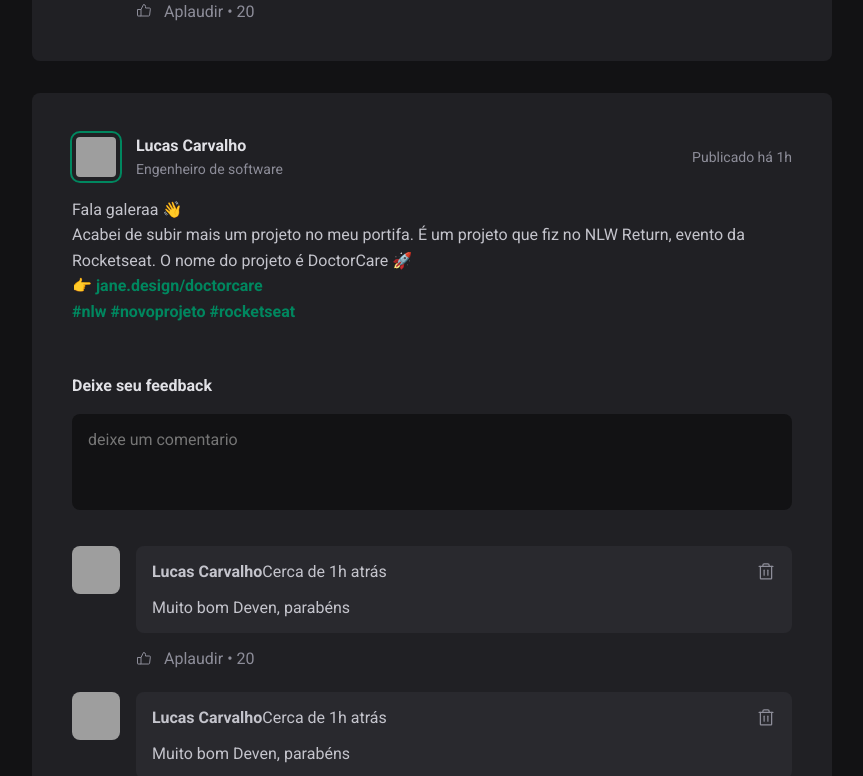
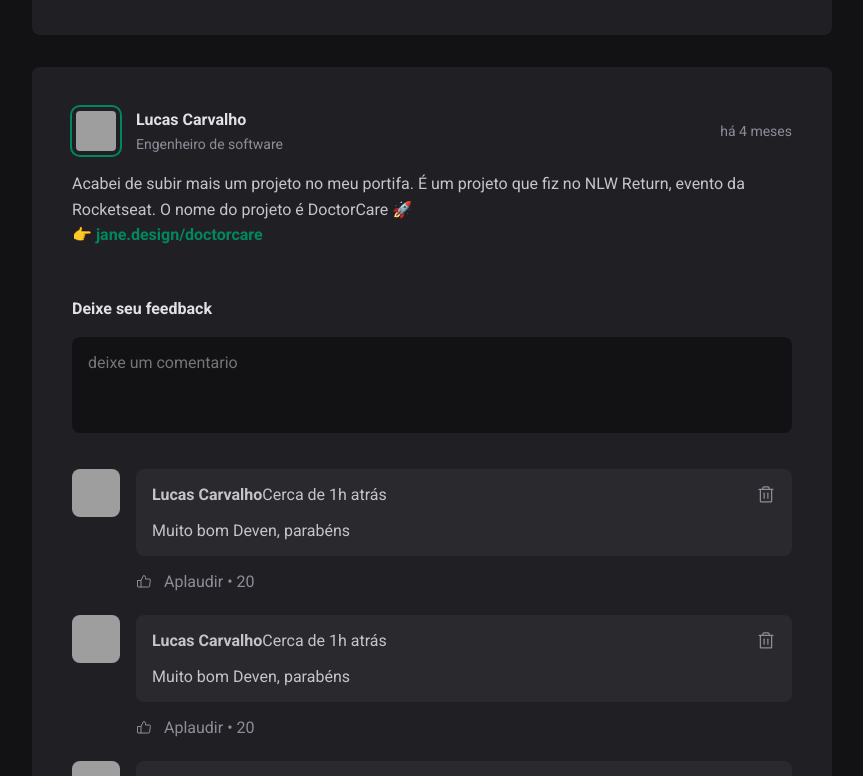
Before and after one commit to lucasC-deOliveira/Ignite-React-Chapter1-2022, a React (Vite) app: page / in a window 1280 px wide. Shown: the part 940-1716 px from the top of the page, without its empty margins (352-1215 px from the left). Built offline with nearby package versions, Linux system fonts and the light colour scheme; grey boxes are pictures that could not be loaded.

Commit message:
Propriedades do Post

```diff
--- a/package.json
+++ b/package.json
@@ -8,6 +8,7 @@
     "preview": "vite preview"
   },
   "dependencies": {
+    "date-fns": "^2.29.3",
     "phosphor-react": "^1.4.1",
     "react": "^18.0.0",
     "react-dom": "^18.0.0"
--- a/src/components/Post.jsx
+++ b/src/components/Post.jsx
@@ -1,12 +1,29 @@
 import { Comment } from "./Comment"
+import { format, formatDistanceToNow } from "date-fns"
+import ptBR from "date-fns/locale/pt-BR"
 import styles from "./Post.module.css"
-import {Avatar} from "./Avatar"
-export function Post(props) {
+import { Avatar } from "./Avatar"
+
+
+const comments = [
+  1,2,3
+]
+
+export function Post({ author, publishedAt, content }) {
+  const publishedDateFormatted = format(publishedAt, 'd "de" LLLL "ás" HH:mm"h"', {
+    locale: ptBR
+  })
+
+  const publishedDateRelativeToNow = formatDistanceToNow(publishedAt, {
+    locale: ptBR,
+    addSuffix: true
+  })
+
   return (
     <article className={styles.post}>
       <header>
         <div className={styles.author}>
-        <Avatar src="https://github.com/lucasC-deOliveira.png"/>
+          <Avatar src="https://github.com/lucasC-deOliveira.png" />
 
           <div
             className={styles.authorInfo}
@@ -16,29 +33,22 @@ export function Post(props) {
           </div>
         </div>
         <time
-          datatype="2022-05-11 00:00:00"
-          title="11 de maio as 00:00Hr"
+          datatype={publishedAt.toISOString()}
+          title={publishedDateFormatted}
         >
-          Publicado há 1h
+          {publishedDateRelativeToNow}
         </time>
       </header>
 
-      <div
-        className={styles.content}
-      >
-
-        <p>Fala galeraa 👋</p>
-
-        <p>Acabei de subir mais um projeto no meu portifa. É um projeto que fiz no NLW Return, evento da Rocketseat. O nome do projeto é DoctorCare 🚀</p>
-
-        <p>👉 <a href="">jane.design/doctorcare</a></p>
-
-        <p>
-          <a href="">#nlw</a>{' '}
-          <a href="">#novoprojeto </a>{' '}
-          <a href=""> #rocketseat</a>
-        </p>
-
+      <div className={styles.content}>
+        {content.map(line => {
+          if (line.type === 'paragraph') {
+            return <p>{line.content}</p>
+          }
+          else if (line.type === 'link') {
+            return <p><a href="#">{line.content}</a></p>
+          }
+        })}
       </div>
 
       <form className={styles.commentForm}>
@@ -54,9 +64,9 @@ export function Post(props) {
       </form>
 
       <div className={styles.commentList}>
-      <Comment/>
-      <Comment/>
-      <Comment/>
+        {comments.map(comment => {
+          return <Comment/>
+        })}
       </div>
 
     </article>
```
Also changed, not shown: 1 other file (tests, documents, lock files or other folders).
